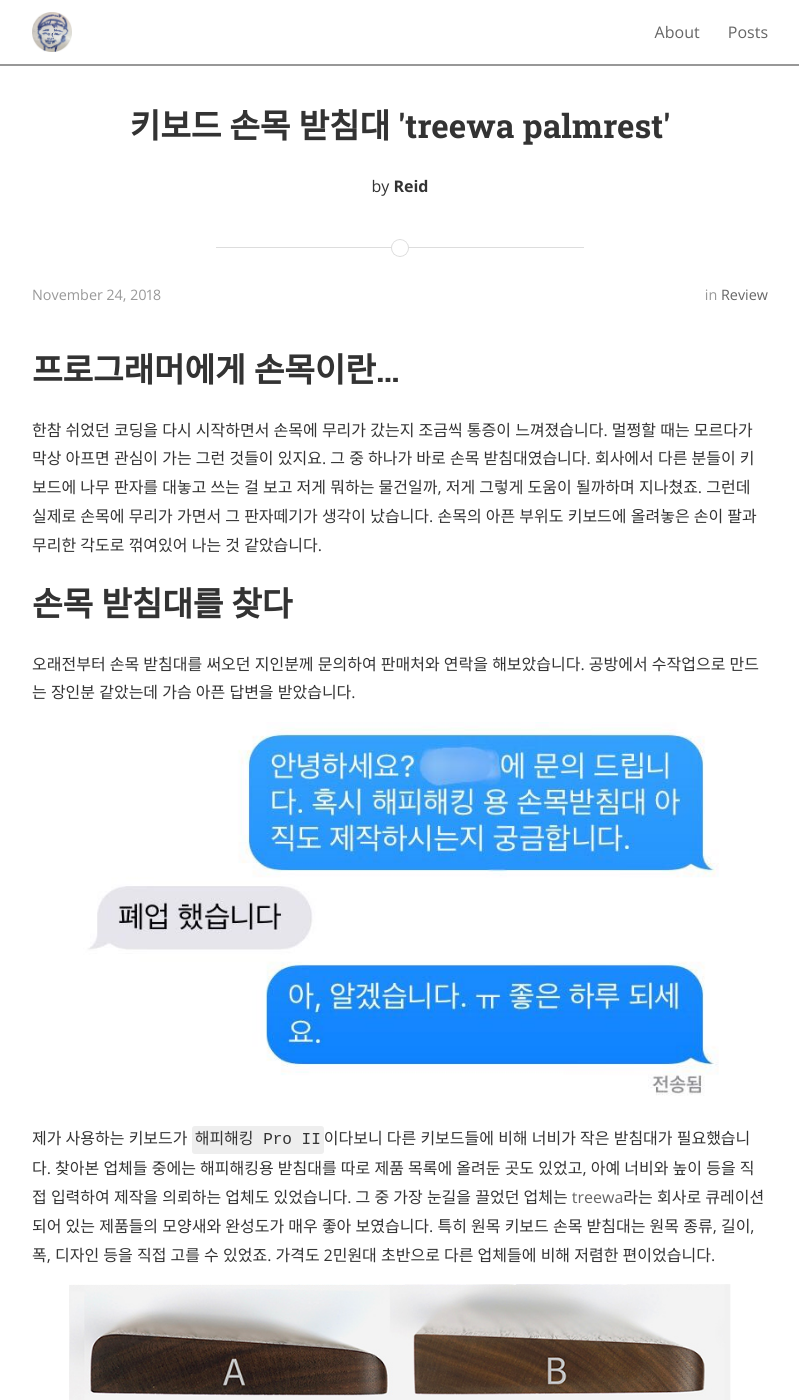
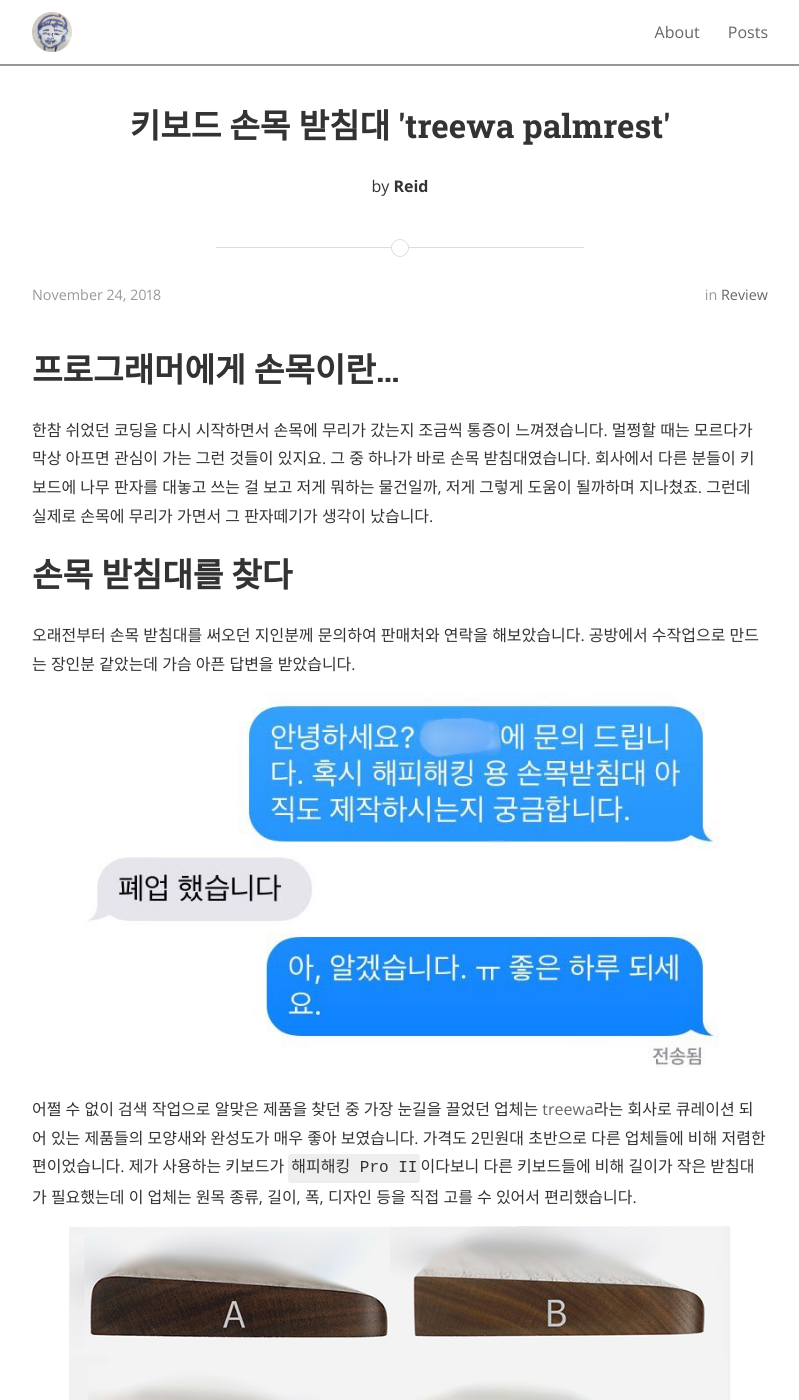
Before and after one commit to einsub/einsub.github.com, a Jekyll site: the page built from _posts/2018-11-24-treewa-keyboard-palmrest.markdown, in a window 1280 px wide and 1400 px high. Shown: the whole window, without its empty margins (240-1039 px from the left). Built offline with Jekyll 4.4.1, drawn with Linux system fonts in a browser that asks for light colours; nearby versions of some CDN libraries; comment, search, counter and statistics services are not loaded.

Commit message:
교정 살짝

```diff
--- a/_posts/2018-11-24-treewa-keyboard-palmrest.markdown
+++ b/_posts/2018-11-24-treewa-keyboard-palmrest.markdown
@@ -12,14 +12,14 @@ tags:
   - 손목받침대
 ---
 # 프로그래머에게 손목이란...
-한참 쉬었던 코딩을 다시 시작하면서 손목에 무리가 갔는지 조금씩 통증이 느껴졌습니다. 멀쩡할 때는 모르다가 막상 아프면 관심이 가는 그런 것들이 있지요. 그 중 하나가 바로 손목 받침대였습니다. 회사에서 다른 분들이 키보드에 나무 판자를 대놓고 쓰는 걸 보고 저게 뭐하는 물건일까, 저게 그렇게 도움이 될까하며 지나쳤죠. 그런데 실제로 손목에 무리가 가면서 그 판자떼기가 생각이 났습니다. 손목의 아픈 부위도 키보드에 올려놓은 손이 팔과 무리한 각도로 꺾여있어 나는 것 같았습니다.
+한참 쉬었던 코딩을 다시 시작하면서 손목에 무리가 갔는지 조금씩 통증이 느껴졌습니다. 멀쩡할 때는 모르다가 막상 아프면 관심이 가는 그런 것들이 있지요. 그 중 하나가 바로 손목 받침대였습니다. 회사에서 다른 분들이 키보드에 나무 판자를 대놓고 쓰는 걸 보고 저게 뭐하는 물건일까, 저게 그렇게 도움이 될까하며 지나쳤죠. 그런데 실제로 손목에 무리가 가면서 그 판자떼기가 생각이 났습니다.
 
 # 손목 받침대를 찾다
 오래전부터 손목 받침대를 써오던 지인분께 문의하여 판매처와 연락을 해보았습니다. 공방에서 수작업으로 만드는 장인분 같았는데 가슴 아픈 답변을 받았습니다.
 
 ![heartbreaking-answer](/assets/treewa-palm-rest-00.jpg)
 
-제가 사용하는 키보드가 `해피해킹 Pro II`이다보니 다른 키보드들에 비해 너비가 작은 받침대가 필요했습니다. 찾아본 업체들 중에는 해피해킹용 받침대를 따로 제품 목록에 올려둔 곳도 있었고, 아예 너비와 높이 등을 직접 입력하여 제작을 의뢰하는 업체도 있었습니다. 그 중 가장 눈길을 끌었던 업체는 [treewa](http://treewa.co.kr/)라는 회사로 큐레이션 되어 있는 제품들의 모양새와 완성도가 매우 좋아 보였습니다. 특히 원목 키보드 손목 받침대는 원목 종류, 길이, 폭, 디자인 등을 직접 고를 수 있었죠. 가격도 2민원대 초반으로 다른 업체들에 비해 저렴한 편이었습니다.
+어쩔 수 없이 검색 작업으로 알맞은 제품을 찾던 중 가장 눈길을 끌었던 업체는 [treewa](http://treewa.co.kr/)라는 회사로 큐레이션 되어 있는 제품들의 모양새와 완성도가 매우 좋아 보였습니다. 가격도 2민원대 초반으로 다른 업체들에 비해 저렴한 편이었습니다. 제가 사용하는 키보드가 `해피해킹 Pro II`이다보니 다른 키보드들에 비해 길이가 작은 받침대가 필요했는데 이 업체는 원목 종류, 길이, 폭, 디자인 등을 직접 고를 수 있어서 편리했습니다.
 
 ![shape](/assets/treewa-palm-rest-shape.png)
 모양 선택. 저는 A를 선택했습니다.
@@ -29,9 +29,9 @@ tags:
 
 주문한 것이 11월 20일 오후, 제작을 마치고 발송 된 것이 11월 22일 오후, 머나먼 제주도에서 제품을 수령 받은 것이 11월 24일 오전이니 4일도 안되어 멋진 제품을 사용해볼 수 있게 되었습니다. 정갈하게 포장된 제품 이외에도 수평 교정을 대비한 받침 스티커와 귀염 넘치는 연필 한자루까지, 마음을 흐뭇하게 만드는 패키징이 마음에 들었습니다. 제품 역시 고급스러운 월넛 색상, 깍인 모서리의 부드러움 등 전체적인 완성도가 훌륭합니다.
 
-![overview](/assets/treewa-palm-rest-03.png)
+![overview](/assets/treewa-palm-rest-03.jpg)
 
-![side](/assets/treewa-palm-rest-01.png)
+![side](/assets/treewa-palm-rest-01.jpg)
 
 # 해피해킹 키보드 유저를 위한 정보
 해피해킹 키보드 사용자 분이라면 도움이 될 만한, 제가 주문한 규격을 적어봅니다.
```
